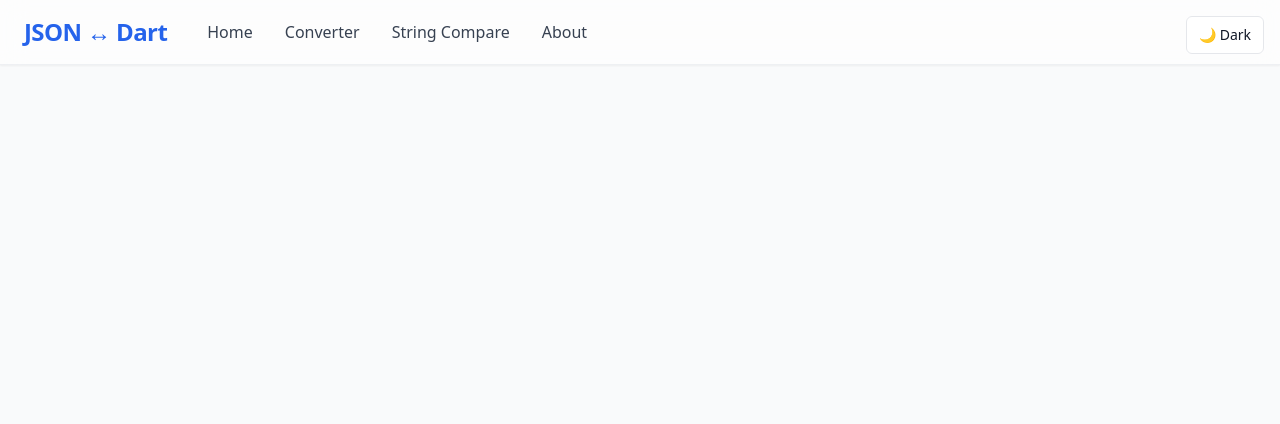
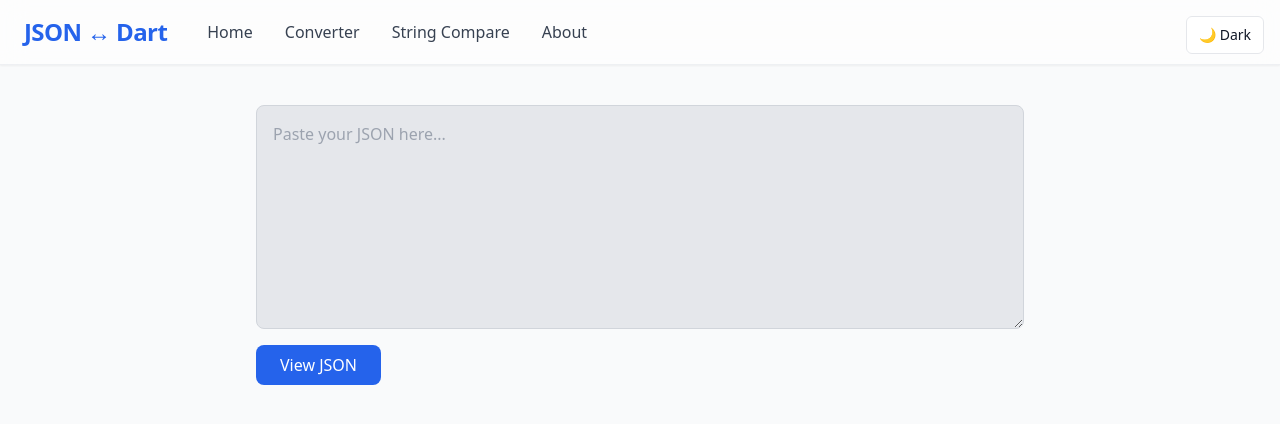
Before and after one commit to harshyadavDeveloper/json_to_dart_converter, a React (Vite) app: page /json-viewer in a window 1280 px wide. Shown: the top 424 px of the page. Built offline with nearby package versions, Linux system fonts and the light colour scheme.

Commit message:
1. added json-viewer in the project

```diff
--- a/src/App.jsx
+++ b/src/App.jsx
@@ -6,6 +6,7 @@ import Home from "./pages/Home";
 import About from "./pages/About";
 import { Toaster } from 'react-hot-toast';
 import StringCompare from "./components/StringCompare";
+import JsonViewer from "./components/JsonViewer";
 
 export default function App() {
   return (
@@ -22,6 +23,7 @@ export default function App() {
             <Route path="/" element={<Home />} />
             <Route path="/converter" element={<JsonToDartConverter />} />
             <Route path="/string-compare" element={<StringCompare />} />
+            <Route path="/json-viewer" element={<JsonViewer />} />
 
             <Route path="/about" element={<About />} />
           </Routes>
--- /dev/null
+++ b/src/components/JsonViewer.jsx
@@ -0,0 +1,118 @@
+import { useState } from "react";
+import toast, { Toaster } from "react-hot-toast";
+import { formatJson } from "../utils/jsonViewer";
+
+export default function JsonViewer() {
+  const [input, setInput] = useState("");
+  const [formatted, setFormatted] = useState("");
+  const [rawInput, setRawInput] = useState("");
+  const [expanded, setExpanded] = useState(true);
+
+  const handleFormat = () => {
+    if (!input.trim()) {
+      toast.error("Please paste some JSON!");
+      return;
+    }
+
+    try {
+      const pretty = formatJson(input);
+      setFormatted(pretty);
+      setRawInput(input);
+      toast.success("JSON formatted successfully!");
+    } catch {
+      toast.error("Invalid JSON. Please fix errors.");
+    }
+  };
+
+  const handleToggleExpand = () => {
+    if (!formatted) return;
+
+    try {
+      const parsed = JSON.parse(rawInput);
+      setExpanded(!expanded);
+
+      const pretty = JSON.stringify(parsed, expanded ? null : 0, expanded ? 2 : 0);
+      setFormatted(pretty);
+    } catch {
+      toast.error("Unexpected error while toggling view.");
+    }
+  };
+
+  const handleCopy = () => {
+    navigator.clipboard.writeText(formatted);
+    toast.success("JSON copied!");
+  };
+
+  const handleDownload = () => {
+    const blob = new Blob([formatted], { type: "application/json" });
+    const url = URL.createObjectURL(blob);
+    const a = document.createElement("a");
+    a.href = url;
+    a.download = "formatted.json";
+    a.click();
+    URL.revokeObjectURL(url);
+  };
+
+  return (
+    <div className="flex flex-col gap-4 w-full max-w-3xl">
+      <Toaster position="top-center" />
+
+      {/* Input JSON */}
+      <textarea
+        value={input}
+        onChange={(e) => setInput(e.target.value)}
+        placeholder="Paste your JSON here..."
+        className="w-full h-56 p-4 rounded-lg bg-gray-200 dark:bg-gray-800 text-gray-900 dark:text-white border border-gray-300 dark:border-gray-700 focus:ring-2 focus:ring-blue-500 outline-none"
+      />
+
+      {/* Buttons */}
+      <div className="flex items-center gap-4">
+        <button
+          onClick={handleFormat}
+          className="px-6 py-2 rounded-lg bg-blue-600 hover:bg-blue-700 transition text-white font-medium"
+        >
+          View JSON
+        </button>
+
+        {formatted && (
+          <button
+            onClick={handleToggleExpand}
+            className="px-6 py-2 rounded-lg bg-gray-700 hover:bg-gray-600 transition text-white font-medium"
+          >
+            {expanded ? "Collapse All" : "Expand All"}
+          </button>
+        )}
+      </div>
+
+      {/* Output */}
+      {formatted && (
+        <div className="mt-4 bg-gray-100 dark:bg-gray-900 p-4 rounded-lg border border-gray-300 dark:border-gray-700 transition-colors duration-300">
+
+          <div className="flex justify-between items-center mb-3">
+            <h2 className="text-lg font-semibold">JSON Output Viewer</h2>
+
+            <div className="flex gap-4">
+              <button
+                onClick={handleCopy}
+                className="text-sm text-blue-500 hover:underline"
+              >
+                Copy
+              </button>
+
+              <button
+                onClick={handleDownload}
+                className="text-sm text-green-500 hover:underline"
+              >
+                Download
+              </button>
+            </div>
+          </div>
+
+          <pre className="text-sm overflow-x-auto whitespace-pre-wrap max-h-[400px]">
+            {formatted}
+          </pre>
+        </div>
+      )}
+    </div>
+  );
+}
--- a/src/pages/Home.jsx
+++ b/src/pages/Home.jsx
@@ -45,7 +45,7 @@ export default function Home() {
           {
             title: "JSON Viewer (Coming Soon)",
             desc: "Format, view, and navigate complex JSON data.",
-            link: "#",
+            link: "/json-viewer",
           },
           {
             title: "Text Compare (Coming Soon)",
--- /dev/null
+++ b/src/utils/jsonViewer.js
@@ -0,0 +1,8 @@
+export function formatJson(jsonString) {
+  try {
+    const parsed = JSON.parse(jsonString);
+    return JSON.stringify(parsed, null, 2);
+  } catch (err) {
+    throw new Error("Invalid JSON", err);
+  }
+}
```
